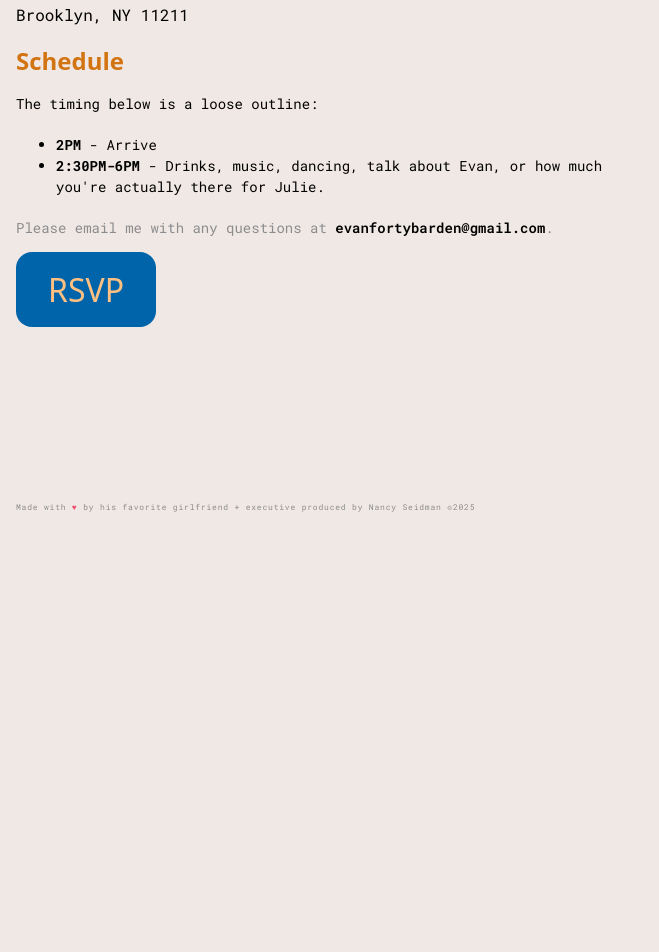
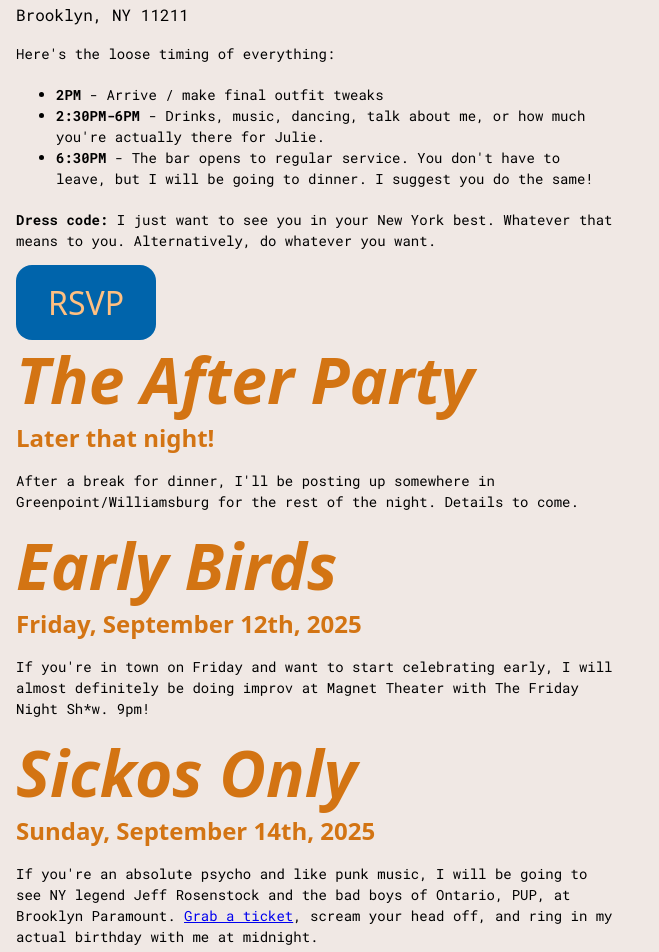
Before and after one commit to juliewongbandue/evan_turns_40, a SvelteKit app: page /party in a window 1280 px wide. Shown: the part 280-1232 px from the top of the page, without its empty margins (0-659 px from the left). Before the commit the page ends 800 px from the top, so only its background shows below. Built offline with nearby package versions, Linux system fonts and the light colour scheme; a web font is replaced by a local one.

Commit message:
add RSVP form, FOMO button, and copy updates

```diff
--- a/src/routes/party/+page.svelte
+++ b/src/routes/party/+page.svelte
@@ -2,7 +2,7 @@
   import RSVPButton from '../../lib/rsvpButton.svelte';
 </script>
 <div class="content">
-<h1>Party Info</h1>
+<h1>The Party</h1>
 
 <section class='article-small'>
 
@@ -15,16 +15,45 @@
     Brooklyn, NY 11211
   </p>
 
-  <h2>Schedule</h2>
-  <p class='info'>The timing below is a loose outline: </p>
+  <!-- <h2>Schedule</h2> -->
+  <p class='info'>Here's the loose timing of everything: </p>
   <ul>
-    <li class="info"><b>2PM</b> - Arrive</li>
-    <li class="info"><b>2:30PM-6PM</b> - Drinks, music, dancing, talk about Evan, or how much you're actually there for Julie.</li>
+    <li class="info"><b>2PM</b> - Arrive / make final outfit tweaks</li>
+    <li class="info"><b>2:30PM-6PM</b> - Drinks, music, dancing, talk about me, or how much you're actually there for Julie.</li>
+    <li class="info"><b>6:30PM</b> - The bar opens to regular service. You don't have to leave, but I will be going to dinner. I suggest you do the same!</li>
   </ul>
-  <p class="more">Please email me with any questions at <a class='email' href="mailto:evanfortybarden@gmail.com?subject=Party Question">evanfortybarden@gmail.com</a>.</p>
+    <!-- <h2>Dress Code</h2> -->
+  <p class="info">
+    <b>Dress code:</b> I just want to see you in your New York best. Whatever that means to you. Alternatively, do whatever you want.
+  </p>
 </div>
-
 <RSVPButton/>
+<h1>The After Party</h1>
+<div class="body">
+  <h2>Later that night!</h2>
+  <p class='info'>
+    After a break for dinner, I'll be posting up somewhere in Greenpoint/Williamsburg
+    for the rest of the night. Details to come.
+  </p>
+</div>
+<h1>Early Birds</h1>
+<div class="body">
+  <h2>Friday, September 12th, 2025</h2>
+  <p class='info'>
+    If you're in town on Friday and want to start celebrating early, I will almost definitely
+    be doing improv at Magnet Theater with The Friday Night Sh*w. 9pm!
+  </p>
+</div>
+<h1>Sickos Only</h1>
+<div class="body">
+  <h2>Sunday, September 14th, 2025</h2>
+  <p class='info'>
+    If you're an absolute psycho and like punk music, I will be going to see NY legend Jeff
+    Rosenstock and the bad boys of Ontario, PUP, at Brooklyn Paramount. <a href="https://www.ticketmaster.com/event/000062750A608011?irgwc=1&clickid=UAS15K1aYxycUaxUoESJU196UksSBeW5Ly4O180&camefrom=CFC_BUYAT_1387536&impradid=1387536&REFERRAL_ID=tmfeedbuyat1387536&wt.mc_id=aff_BUYAT_1387536&utm_source=1387536-Seated&impradname=Seated&utm_medium=affiliate&ircid=4272" target="_blank">Grab a ticket</a>, scream your head off, and ring in
+    my actual birthday with me at midnight.
+  </p>
+      <p class="more">Please email me with any questions at <a class='email' href="mailto:evanfortybarden@gmail.com?subject=Party Question">evanfortybarden@gmail.com</a>.</p>
+</div>
 
 </section>
 </div>
```
Also changed, not shown: src/lib/fomoButton.svelte (added, +33 -0 lines), src/routes/+page.svelte (+12 -7 lines), src/routes/rsvp/+page.svelte (+5 -2 lines).
